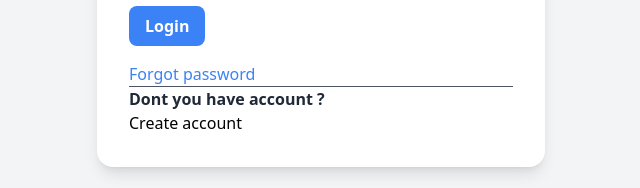
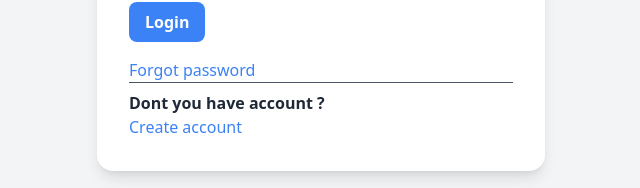
Before and after one commit to nietiene/Chat-app-frontend, a React (Vite) app: page / in a window 1280 px wide. Shown: the part 416-604 px from the top of the page, without its empty margins (319-959 px from the left). Built offline with nearby package versions, Linux system fonts and the light colour scheme; no server answers.

Commit message:
commit of gikonko-tss-chat

```diff
--- a/src/pages/login.jsx
+++ b/src/pages/login.jsx
@@ -63,9 +63,10 @@ export default function Login() {
               <div>
                 <Link to={"#"} className="font-normal text-blue-500 hover:underline">Forgot password</Link>
                 <hr className="border-gray-600"/>
-                 <p className="font-semibold text-gray-800 ">Dont you have account ?</p>
 
-                <Link to="/register">Create account</Link>
+                 <p className="font-semibold text-gray-800 mt-2">Dont you have account ?</p>
+
+                <Link to="/register" className="font-normal text-blue-500 hover:underline">Create account</Link>
               </div>
 
             </form>
```
